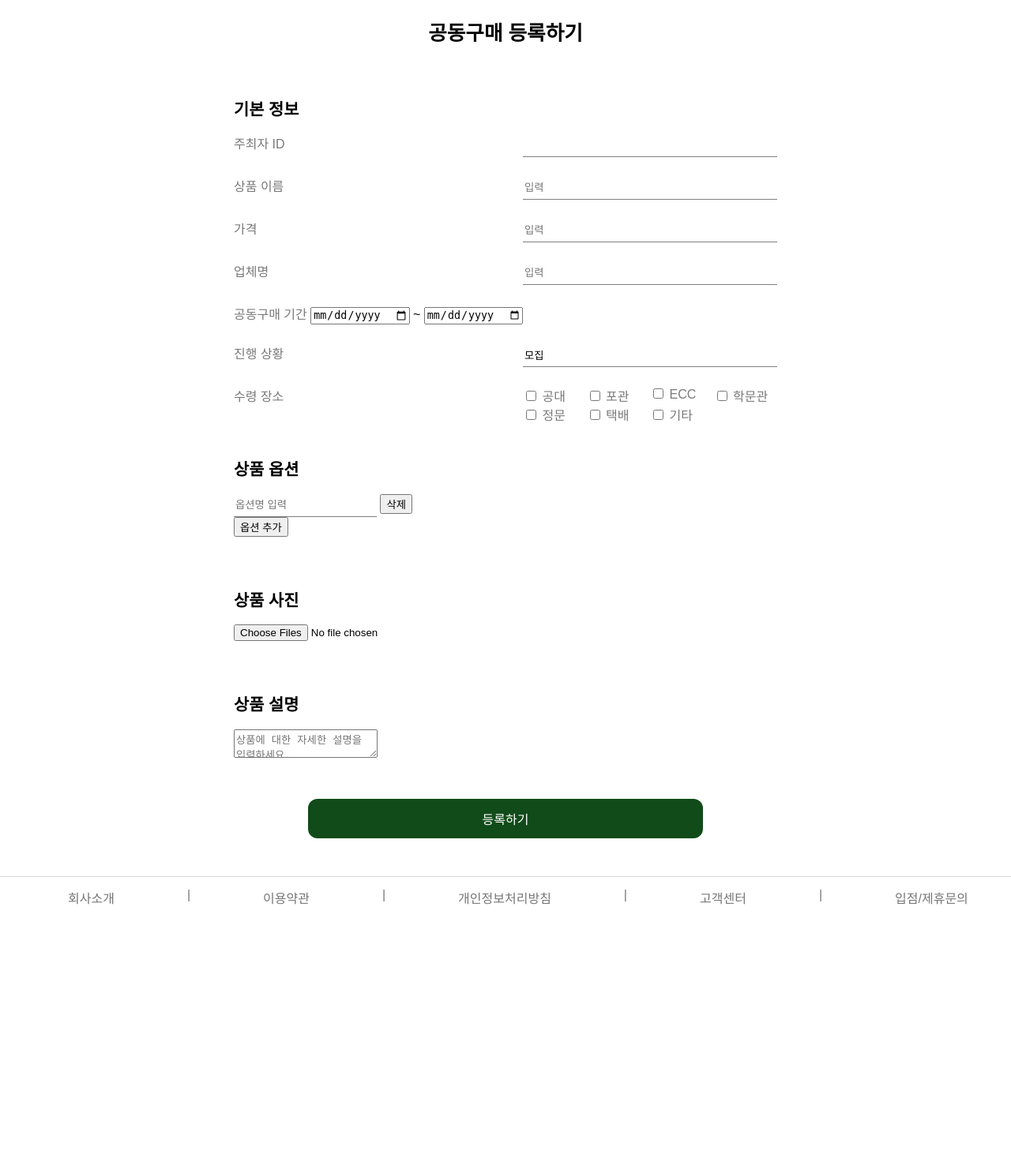
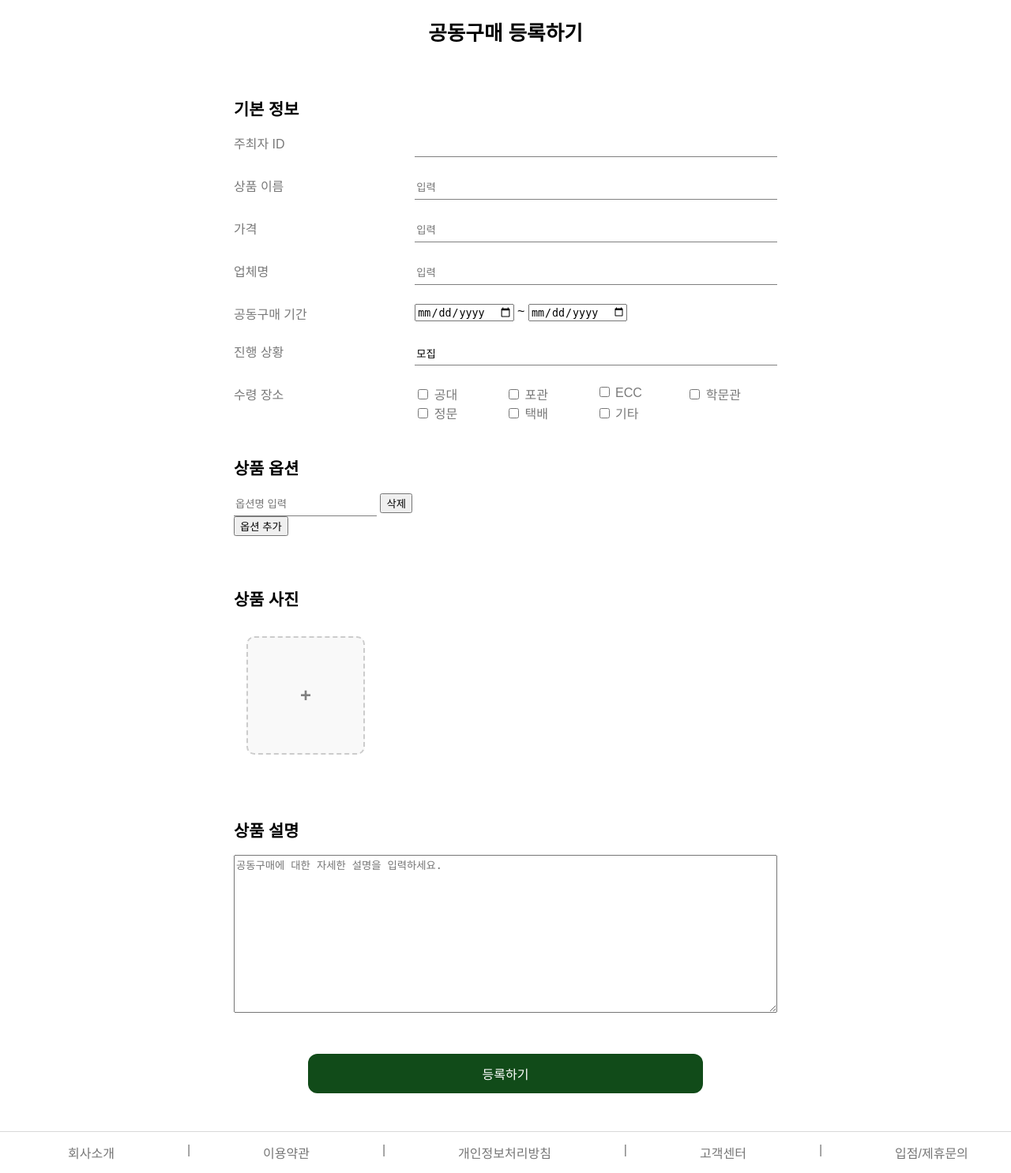
Before and after one commit to Gitto-OSP/2024-flask, a Flask app: page /reg_group_purchase in a window 1280 px wide. Shown: the part 131-1617 px from the top of the page at 79% size. Before the commit the page ends 1277 px from the top, so only its background shows below. Run offline with Flask 3, Linux system fonts and the light colour scheme.

Commit message:
동문브랜드, 공동구매 구성 수정

```diff
--- a/templates/register/reg_brand.html
+++ b/templates/register/reg_brand.html
@@ -98,7 +98,7 @@
             <div>
                 <h2>브랜드 설명</h2>
                 <textarea id="write-description" class="descTextarea" name="userComments"
-                    placeholder="상품에 대한 자세한 설명을 입력하세요." required></textarea>
+                    placeholder="브랜드에 대한 설명을 입력하세요." required></textarea>
             </div>
 
             <input class="submit-btn" type="submit" value="등록하기">
--- a/templates/register/reg_group_purchase.html
+++ b/templates/register/reg_group_purchase.html
@@ -6,6 +6,7 @@
     <meta name="viewport" content="width=device-width, initial-scale=1.0">
     <title>Document</title>
     <link rel="stylesheet" href="../../static/styles/reg.css">
+    <link rel="stylesheet" href="../../static/styles/regImage.css">
 </head>
 
 <body>
@@ -31,10 +32,11 @@
                     <label for="company">업체명</label>
                     <input type="text" name="company" id="company" placeholder="입력" required>
 
+                    <label for="period">공동구매 기간</label>
                     <div>
-                        <label for="period">공동구매 기간</label>
-                        <input type="date" name="startDate" id="startDate" onChange="setendmin(this.value)" required> ~ <input type="date" name="endDate" id="endDate" required>
-                    </div><br>
+                        <input type="date" name="startDate" id="startDate" onChange="setendmin(this.value)" required> ~
+                        <input type="date" name="endDate" id="endDate" required>
+                    </div>
 
                     <label for="status">진행 상황</label>
                     <input type="text" id="status" name="status" value="모집" readonly>
@@ -92,14 +94,19 @@
 
             <div>
                 <h2>상품 사진</h2>
-                <input type="file" name="file" id="imageUpload" multiple required>
-                <div id="previewContainer"></div>
+                <div class="image-upload-container side-adding-container">
+                    <label class="add-image-label" style="display: flex;">
+                        <span class="add-button">+</span>
+                        <input type="file" name="file" id="imageUpload" class="image-file-input" accept="image/*"
+                            multiple required>
+                    </label>
+                </div>
             </div>
 
             <div>
                 <h2>상품 설명</h2>
-                <textarea id="write-description" name="userComments" placeholder="상품에 대한 자세한 설명을 입력하세요."
-                    required></textarea>
+                <textarea id="write-description" class="descTextarea" name="userComments"
+                    placeholder="공동구매에 대한 자세한 설명을 입력하세요." required></textarea>
             </div>
 
             <input class="submit-btn" type="submit" value="등록하기">
@@ -127,13 +134,13 @@
         });
 
         var now_utc = Date.now()
-        var timeOff = new Date().getTimezoneOffset()*60000;
-        var today = new Date(now_utc-timeOff).toISOString().split("T")[0];
+        var timeOff = new Date().getTimezoneOffset() * 60000;
+        var today = new Date(now_utc - timeOff).toISOString().split("T")[0];
         document.getElementById("startDate").setAttribute("min", today);
-        function setendmin(e){
+        function setendmin(e) {
             console.log(e);
             document.getElementById("endDate").setAttribute("min", e);
-            }
+        }
     </script>
     {%endblock section%}
 </body>
```
